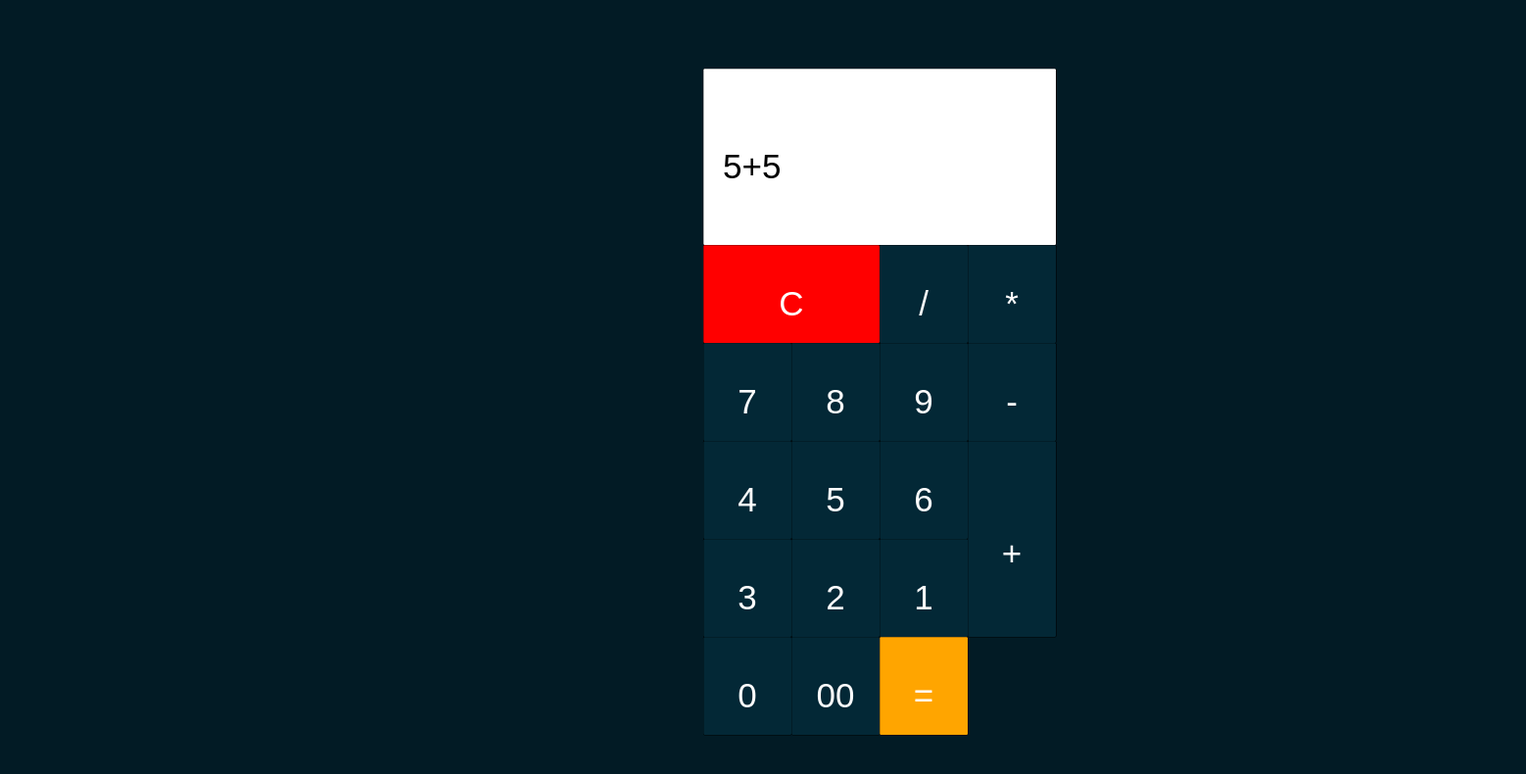
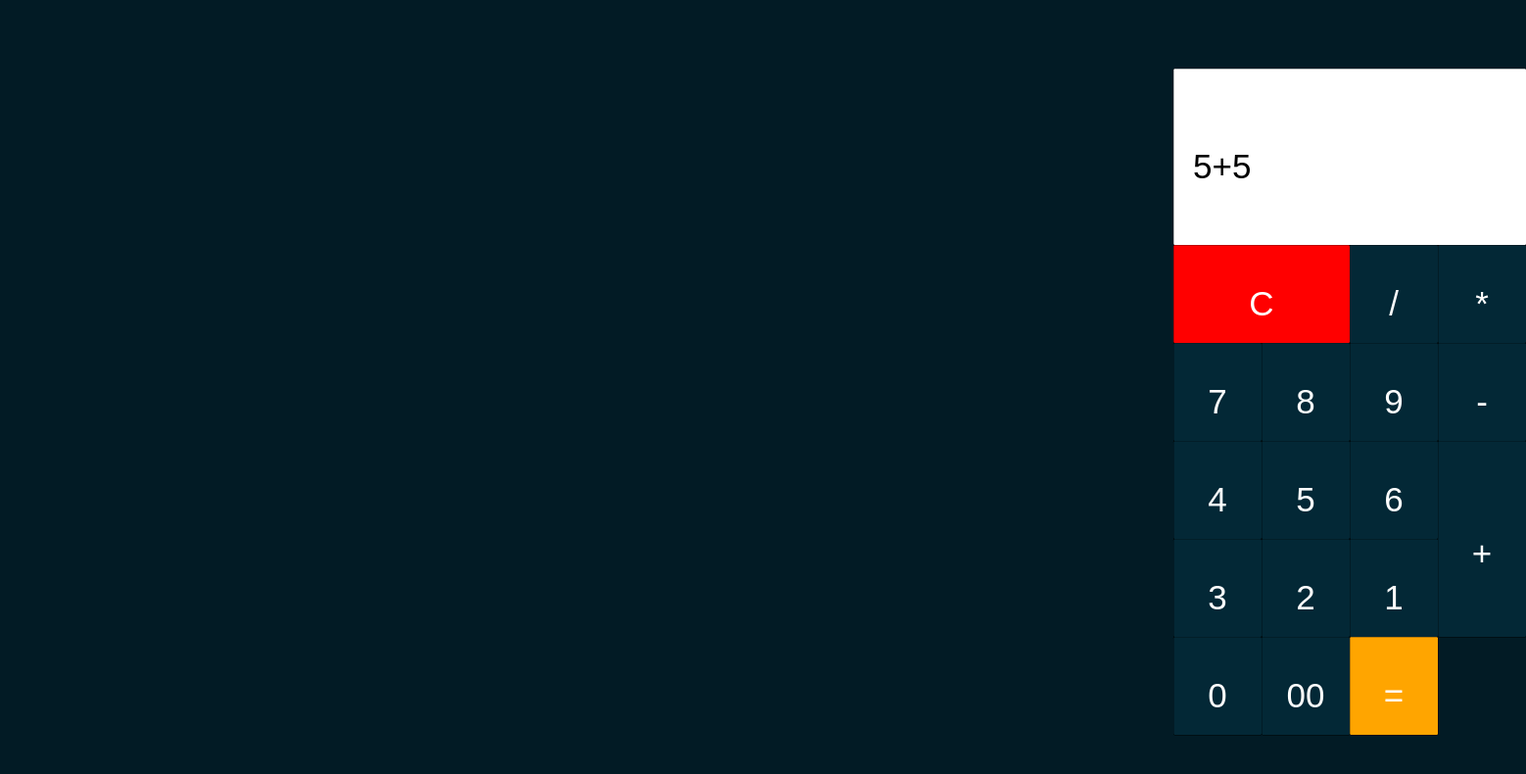
Before and after one commit to danielopus1/Calculator-grid, a plain HTML site: page index.html in a window 1280 px wide. Shown: the whole page at 98% size, 1558 px wide, since content can reach past the window. Drawn offline with Linux system fonts and the light colour scheme.

Commit message:
first commit

```diff
--- a/style.css
+++ b/style.css
@@ -9,7 +9,7 @@ body {
     font-family: sans-serif;
     font-weight: lighter;
     font-size: 35px;
-    padding-left: 40rem;
+    padding-left: 70rem;
     margin: 70px;
     width: 15rem;
     height: 10rem;
```
